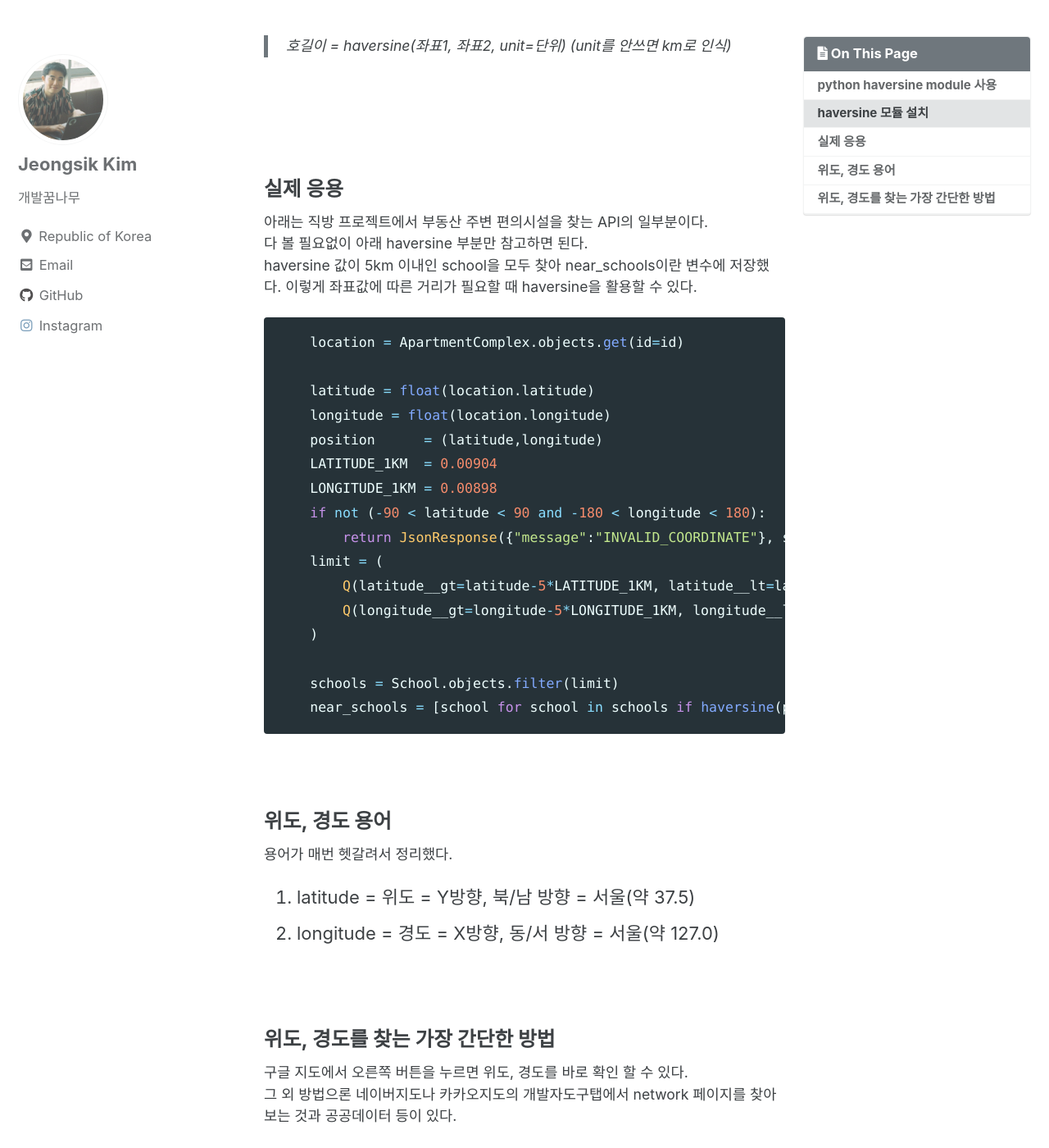
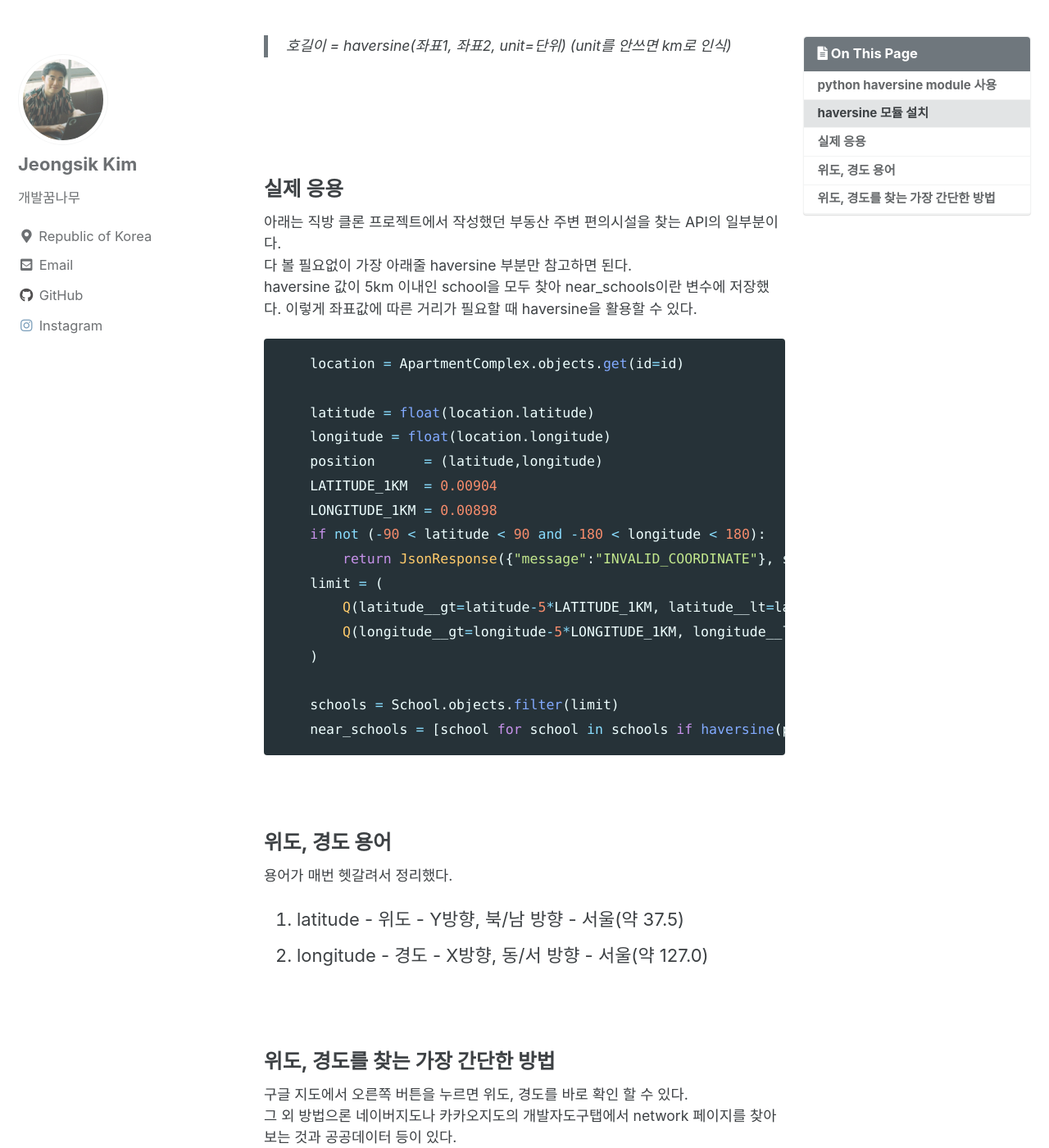
Before and after one commit to Sik-Kim/Sik-Kim.github.io, a Jekyll site: the page built from _posts/2020-12-13-haversine.md, in a window 1280 px wide and 1400 px high, scrolled down 1422 px. Shown: the whole window at 82% size. Built offline with Jekyll 4.4.1, drawn with Linux system fonts in a browser that asks for light colours; cached includes are drawn as plain includes; comment, search, counter and statistics services are not loaded.

Commit message:
modified: 2020-12-13 TIL - haversine

```diff
--- a/_posts/2020-12-13-haversine.md
+++ b/_posts/2020-12-13-haversine.md
@@ -54,8 +54,8 @@ haversine(lyon, paris, unit=Unit.NAUTICAL_MILES)
 <br><br>
 
 ### 실제 응용
-아래는 직방 프로젝트에서 부동산 주변 편의시설을 찾는 API의 일부분이다.
-다 볼 필요없이 아래 haversine 부분만 참고하면 된다.
+아래는 직방 클론 프로젝트에서 작성했던 부동산 주변 편의시설을 찾는 API의 일부분이다.
+다 볼 필요없이 가장 아래줄 haversine 부분만 참고하면 된다.
 haversine 값이 5km 이내인 school을 모두 찾아 near_schools이란 변수에 저장했다.
 이렇게 좌표값에 따른 거리가 필요할 때 haversine을 활용할 수 있다.
 
@@ -82,8 +82,8 @@ haversine 값이 5km 이내인 school을 모두 찾아 near_schools이란 변수
 
 ### 위도, 경도 용어
 용어가 매번 헷갈려서 정리했다.
-1. latitude = 위도 = Y방향, 북/남 방향 = 서울(약 37.5)
-2. longitude = 경도 = X방향, 동/서 방향 = 서울(약 127.0)
+1. latitude - 위도 - Y방향, 북/남 방향 - 서울(약 37.5)
+2. longitude - 경도 - X방향, 동/서 방향 - 서울(약 127.0)
 
 <br>
 
```
